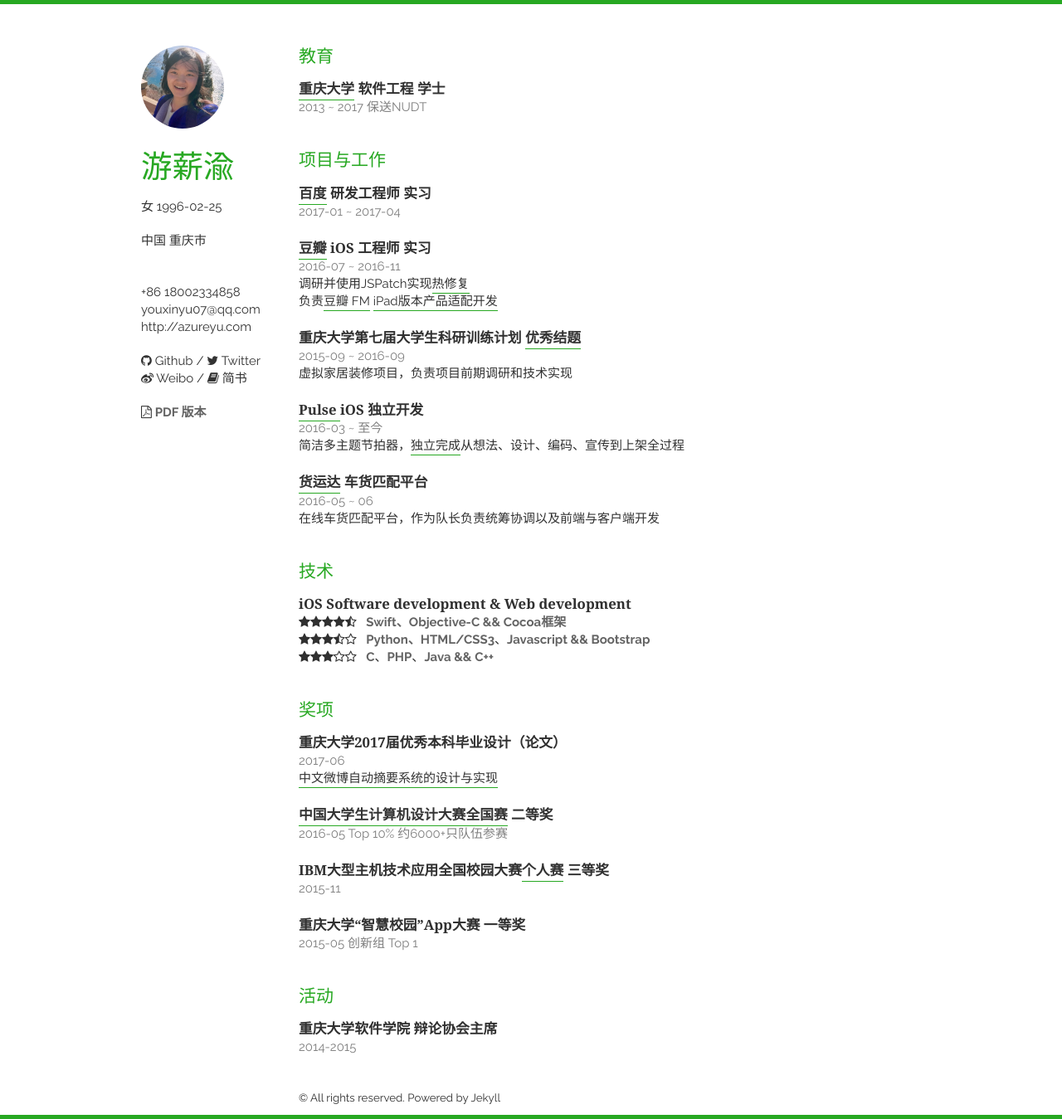
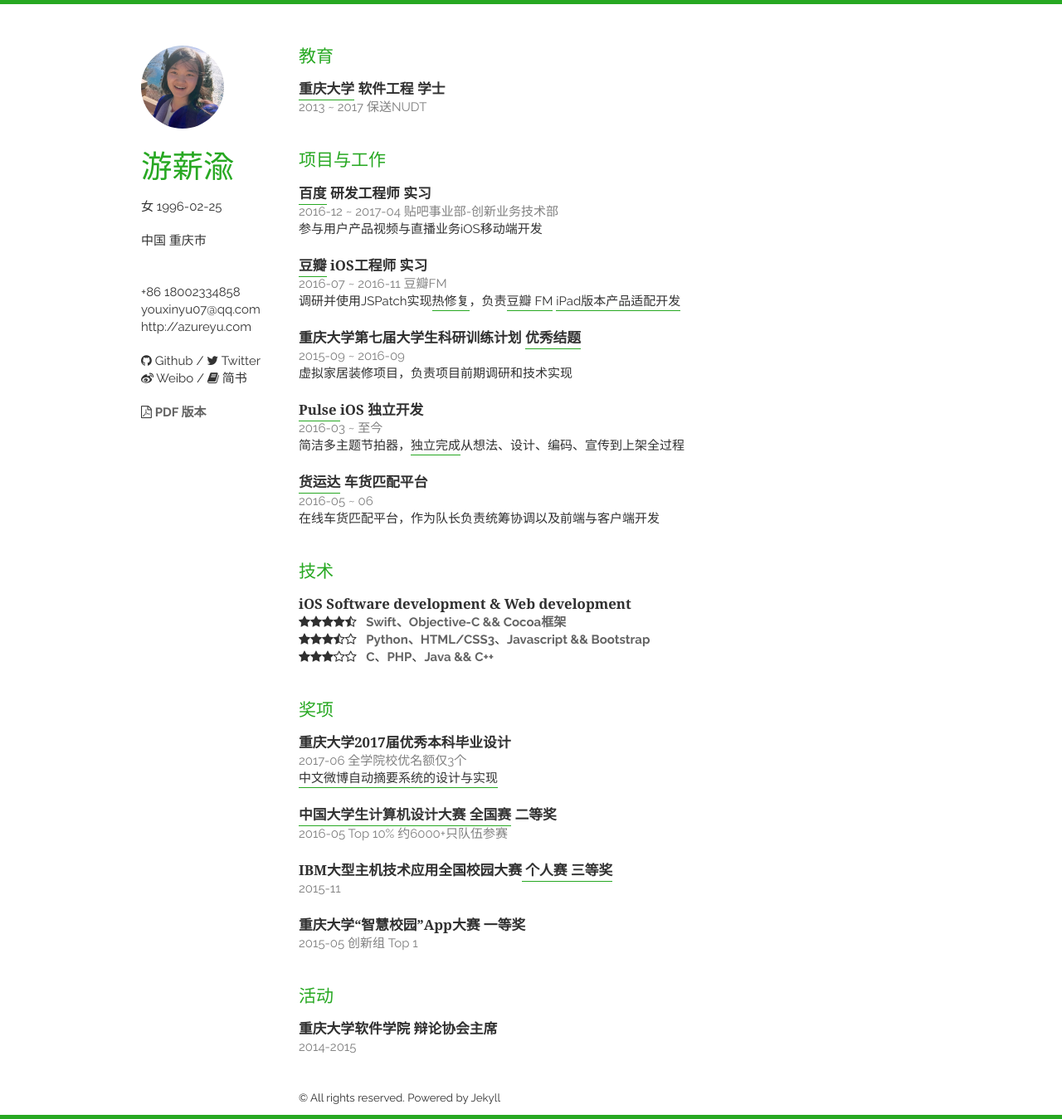
Before and after one commit to Yogayu/Resume, a Jekyll site: the page built from index.html, in a window 1280 px wide. Shown: the whole page at 83% size. Built offline with Jekyll 4.4.1, drawn with Linux system fonts in a browser that asks for light colours; nearby versions of some CDN libraries; Markdown is read by kramdown in place of the engine named in the settings; the list of posts is cut into pages by our own code; comment, search, counter and statistics services are not loaded.

Commit message:
Update Detail

```diff
--- a/_includes/award.html
+++ b/_includes/award.html
@@ -2,20 +2,20 @@
     <h1>奖项</h1>
     <article>
         <header>
-            <h1>重庆大学2017届优秀本科毕业设计（论文）</h1>
-            <span><time>2017-06</time></span>
-            <p><a href="">中文微博自动摘要系统的设计与实现</p>
+            <h1>重庆大学2017届优秀本科毕业设计</h1>
+            <span><time>2017-06</time> 全学院校优名额仅3个</span>
+            <p><a href="http://jwc.cqu.edu.cn/node/3690">中文微博自动摘要系统的设计与实现</p>
         </header>
     </article>
     <article>
         <header>
-            <h1><a href="http://jsjds.ruc.edu.cn/Article_Show.asp?ArticleID=391">中国大学生计算机设计大赛全国赛</a> 二等奖</h1>
+            <h1>中国大学生计算机设计大赛 <a href="http://jsjds.ruc.edu.cn/Article_Show.asp?ArticleID=391">全国赛</a> 二等奖</h1>
             <span><time>2016-05</time> Top 10% 约6000+只队伍参赛</span>
         </header>
     </article>
     <article>
         <header>
-            <h1>IBM大型主机技术应用全国校园大赛<a href="http://azureyu.com/2015-11-15-IBMMainFrameCompetition.html">个人赛</a> 三等奖</h1>
+            <h1>IBM大型主机技术应用全国校园大赛<a href="http://azureyu.com/2015-11-15-IBMMainFrameCompetition.html"> 个人赛 三等奖</a></h1>
             <span><time>2015-11</time></span>
         </header>
     </article>
--- a/_includes/employment.html
+++ b/_includes/employment.html
@@ -3,17 +3,17 @@
     <article>
         <header>
             <h1><a href="http://baike.baidu.com/link?url=4FQ3kasAAxOSPATuj-L5WfR1x3IGzVr7zQmxgGk1jOtxQ3UKN-ldLdLuAX-A6iZfS0sZ_kOwRdCtjlIX4FLmCahyAkCpIAJDqWN0PtDKnvpbv2509KS_N7rGCidYDPYuRikVFR9rnjiPj7BTjPBEZ91I6Nh0zopRN2-7OwJ3SXMDbXQO5ksGca5sh8acjvIe">百度</a> 研发工程师 实习</h1>
-            <span><time>2017-01 ~ 2017-04</time></span>
+            <span><time>2016-12 ~ 2017-04</time>  贴吧事业部-创新业务技术部</span>
         </header>
-        <!-- <p>参与日常用户</p> -->
+        <p>参与用户产品视频与直播业务iOS移动端开发</p>
+        <!-- <p>与产品经理、设计师、后端等密切沟通协作</p> -->
     </article >
     <article>
         <header>
-            <h1><a href="https://www.douban.com/" class="blank">豆瓣</a> iOS 工程师 实习</h1>
-            <span><time>2016-07 ~ 2016-11</time></span>
+            <h1><a href="https://www.douban.com/" class="blank">豆瓣</a> iOS工程师 实习</h1>
+            <span><time>2016-07 ~ 2016-11</time> 豆瓣FM</span>
         </header>
-        <p>调研并使用JSPatch实现<a href="https://github.com/Yogayu/HotfixDemo">热修复</a></p>
-        <p>负责<a href="http://fm.douban.com/">豆瓣 FM</a> <a href="http://azureyu.com/douban-intern.html">iPad版本产品适配开发</a></p>
+        <p>调研并使用JSPatch实现<a href="https://github.com/Yogayu/HotfixDemo">热修复</a>，负责<a href="http://fm.douban.com/">豆瓣 FM</a> <a href="http://azureyu.com/douban-intern/">iPad版本产品适配开发</a></p>
     </article>
     <article>
         <header>
```
Also changed, not shown: 3 other files.
